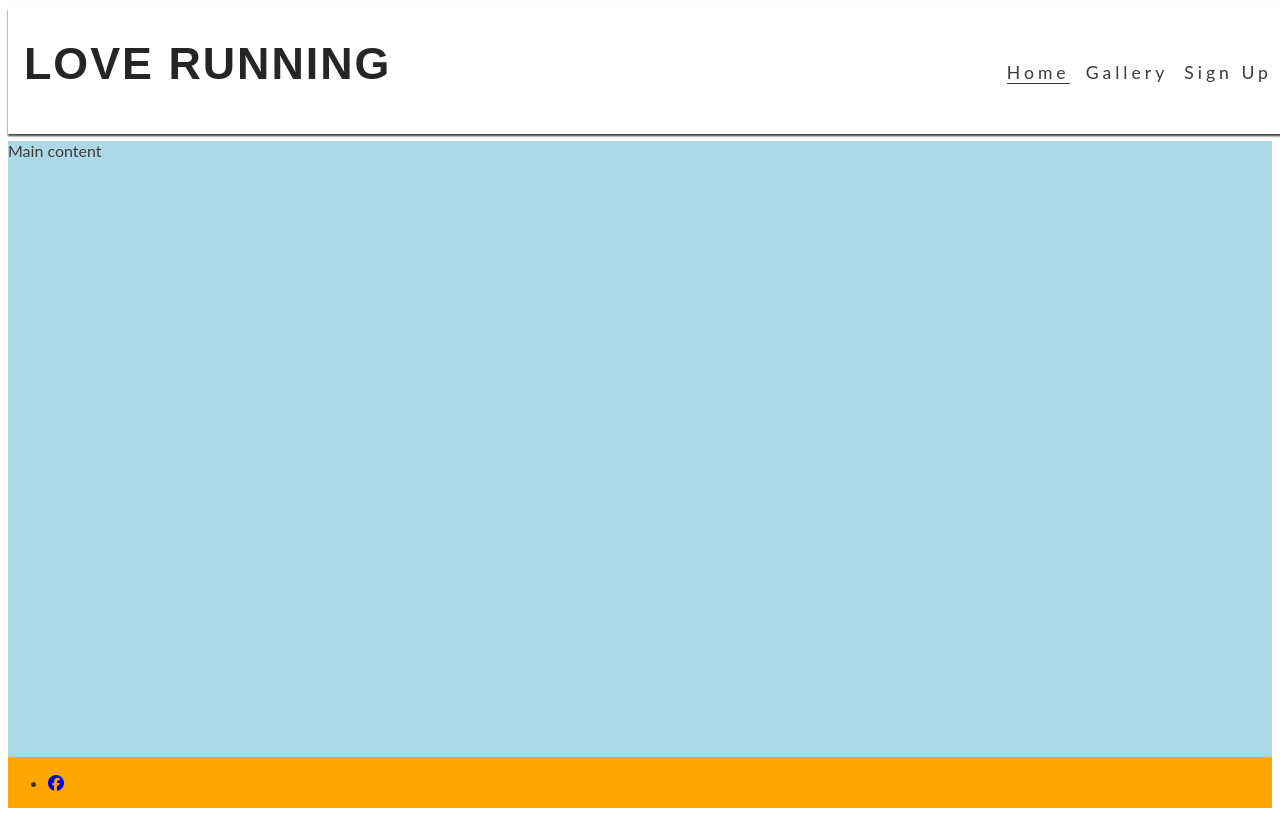
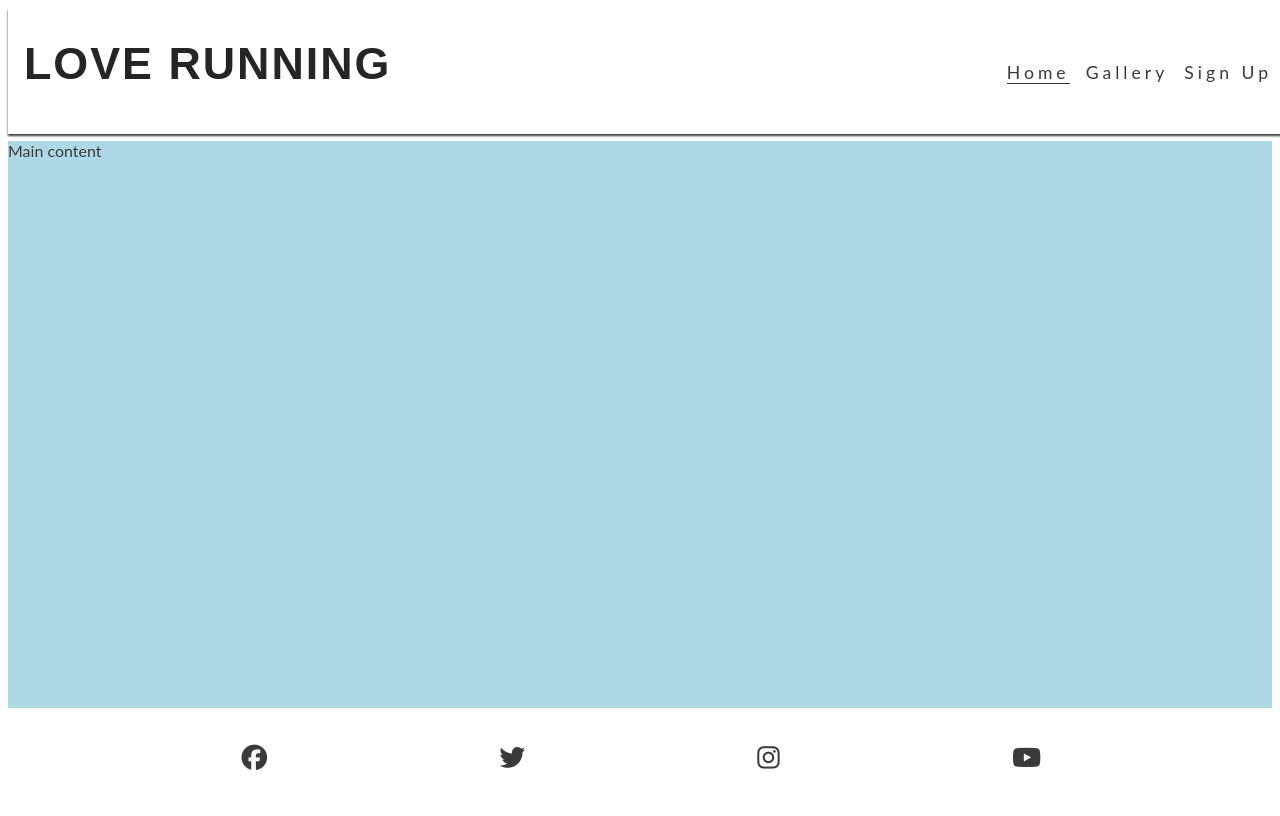
Before and after one commit to anthonyallor/love-running, a plain HTML site: page index.html in a window 1280 px wide. Shown: the top 816 px of the page. Drawn offline with Linux system fonts and the light colour scheme.

Commit message:
Style footer icons for all screen sizes

```diff
--- a/assets/css/style.css
+++ b/assets/css/style.css
@@ -105,8 +105,18 @@ main {
 }
 
 /* Footer */
-footer {
-    background-color: orange;
+#social-network {
+    text-align: center;
+    padding: 20px 0;
+    display: flex;
+    justify-content: space-evenly;
+    list-style-type: none;
+}
+
+#social-network i {
+    font-size: 160%;
+    padding: 5%;
+    color: #3a3a3a;
 }
 
 /* media query: tablets and larger screen ( 768px and up) */
--- a/index.html
+++ b/index.html
@@ -26,8 +26,8 @@
       <h1 id="logo">Love Running</h1>
     </a>
     <input type="checkbox" id="nav-toggle" name="nav-toggle">
-    <label for="nav-toggle" class="nav-toggle-label">X</label>
-      <span></span>
+    <label for="nav-toggle" class="nav-toggle-label"><i class="fa-solid fa bars"></i></label>
+
     <nav>
       <ul id="menu">
         <li><a href="" class="active">Home</a></li>
@@ -45,8 +45,13 @@
 
   <!--Footer-->
   <footer>
-    <ul>
+    <ul id="social-network">
       <li><a href="http://www.facebook.com/" target="_blank" rel="noopener" aria-label="visit our facebook page (opens in a new tab)"><i class="fa-brands fa-facebook"></i></a></li>
+          <li><a href="http://www.twitter.com/" target="_blank" rel="noopener" aria-label="visit our twitter page (opens in a new tab)"><i class="fa-brands fa-twitter"></i></a></li>
+          <li><a href="http://www.instagram.com/" target="_blank" rel="noopener" aria-label="visit our instagram page (opens in a new tab)"><i class="fa-brands fa-instagram"></i></a></li>
+         <li><a href="http://www.youtube.com/" target="_blank" rel="noopener" aria-label="visit our youtube page (opens in a new tab)"><i class="fa-brands fa-youtube"></i></a></li>
+
+
     </ul>
   </footer>
 
```
